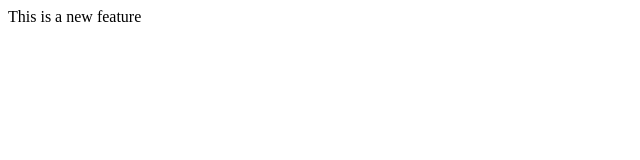
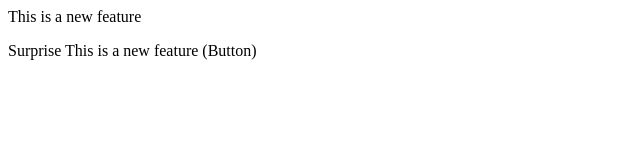
Before and after one commit to notsuperhero/localrepo, a plain HTML site: page index.html in a window 1280 px wide. Shown: the whole page, without its empty margins (0-640 px from the left). Drawn offline with Linux system fonts and the light colour scheme.

Commit message:
Added Button

```diff
--- a/index.html
+++ b/index.html
@@ -1 +1,2 @@
 <p>This is a new feature</p>
+<p>Surprise This is a new feature (Button)</p>
```
